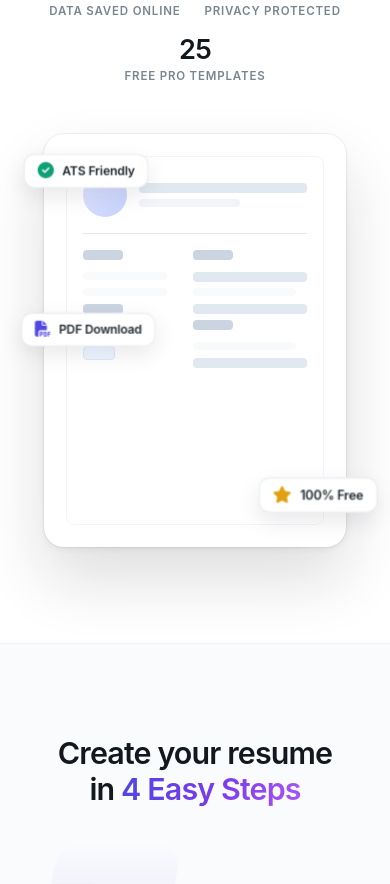
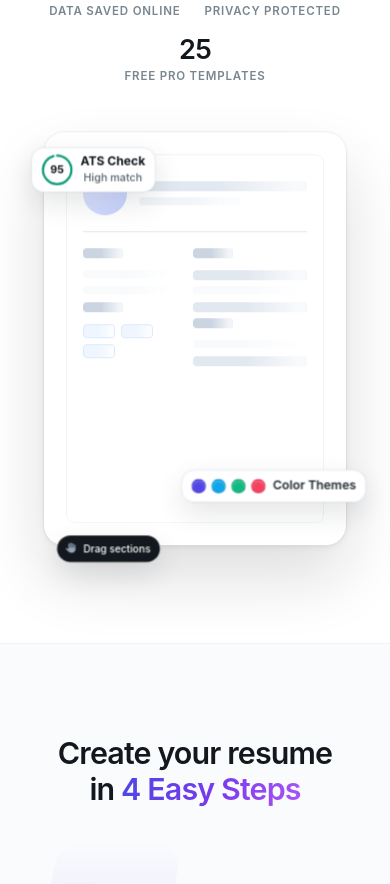
Before and after one commit to balagowda/ResumeBuilder, a React (Create React App) app: page / in a window 390 px wide. Shown: the part 860-1744 px from the top of the page. Built offline with nearby package versions, Linux system fonts and the light colour scheme; a web font is replaced by a local one.

Commit message:
3-d interact improvement

```diff
--- a/src/Styles/LandingPage.css
+++ b/src/Styles/LandingPage.css
@@ -265,6 +265,17 @@
   aspect-ratio: 380 / 520;
   perspective: 1000px;
   position: relative;
+  animation: ambient-float 6s ease-in-out infinite;
+}
+
+.scene:hover {
+  animation-play-state: paused;
+}
+
+@keyframes ambient-float {
+  0% { transform: translateY(0px); }
+  50% { transform: translateY(-12px); }
+  100% { transform: translateY(0px); }
 }
 
 .tilt-card {
@@ -288,6 +299,8 @@
   cursor: grabbing;
 }
 
+
+
 /* Fake Resume Paper styling */
 .mock-resume {
   width: 100%;
@@ -324,6 +337,8 @@
   background-color: #e2e8f0;
   border-radius: 4px;
   margin-bottom: 6px;
+  position: relative;
+  overflow: hidden;
 }
 
 .mock-line-short {
@@ -331,6 +346,8 @@
   width: 60%;
   background-color: #f1f5f9;
   border-radius: 4px;
+  position: relative;
+  overflow: hidden;
 }
 
 .mock-line-medium {
@@ -339,6 +356,8 @@
   background-color: #f8fafc;
   border-radius: 4px;
   margin-bottom: 8px;
+  position: relative;
+  overflow: hidden;
 }
 
 .mock-divider {
@@ -360,6 +379,8 @@
   background-color: #cbd5e1;
   border-radius: 4px;
   margin-bottom: 12px;
+  position: relative;
+  overflow: hidden;
 }
 
 .mock-chip-container {
@@ -374,6 +395,25 @@
   background-color: #eff6ff;
   border: 1px solid #dbeafe;
   border-radius: 4px;
+  position: relative;
+  overflow: hidden;
+}
+
+@keyframes shimmer {
+  0% { transform: translateX(-100%); }
+  100% { transform: translateX(100%); }
+}
+
+.mock-line-long::after,
+.mock-line-short::after,
+.mock-line-medium::after,
+.mock-section-title::after,
+.mock-chip::after {
+  content: '';
+  position: absolute;
+  top: 0; left: 0; right: 0; bottom: 0;
+  background: linear-gradient(90deg, rgba(255,255,255,0) 0%, rgba(255,255,255,0.8) 50%, rgba(255,255,255,0) 100%);
+  animation: shimmer 2.5s infinite linear;
 }
 
 .mock-left, .mock-right {
@@ -381,18 +421,130 @@
   flex-direction: column;
 }
 
-/* 3D Floating Parallax Badges */
-/* The floating badges read as chips of white paper with a coloured glyph,
-   rather than three differently-tinted pastel blocks. Keeping the surface
-   white lets them sit over the card without competing with it, and the icon
-   still carries each one's meaning. */
-.parallax-badge {
+/* 3D Stacked Layers */
+.resume-layer {
   position: absolute;
-  padding: 9px 14px;
+  top: 0; left: 0; right: 0; bottom: 0;
+  border-radius: var(--radius-lg);
+  background-color: #ffffff;
+  border: 1px solid #f1f5f9;
+  z-index: -1;
+  transition: transform 0.5s cubic-bezier(0.34, 1.56, 0.64, 1), box-shadow 0.5s ease;
+  display: flex;
+  align-items: center;
+  overflow: hidden;
+}
+
+/* Add a subtle brand tint to the background layers so they aren't plain white */
+.layer-left {
+  transform: translateZ(-20px) translateX(0) rotateZ(0deg);
+  justify-content: flex-start;
+  padding-left: 14px;
+  background: linear-gradient(135deg, #f8fafc 0%, #e0e7ff 100%);
+  border-color: #c7d2fe;
+}
+
+.layer-right {
+  transform: translateZ(-40px) translateX(0) rotateZ(0deg);
+  justify-content: flex-end;
+  padding-right: 14px;
+  background: linear-gradient(135deg, #f8fafc 0%, #dcfce7 100%);
+  border-color: #bbf7d0;
+}
+
+.tilt-card:hover .layer-left {
+  transform: translateZ(-20px) translateX(-90px) rotateZ(-4deg);
+  box-shadow: -12px 12px 24px rgba(18, 24, 29, 0.08);
+}
+
+.tilt-card:hover .layer-right {
+  transform: translateZ(-40px) translateX(90px) rotateZ(4deg);
+  box-shadow: 12px 12px 24px rgba(18, 24, 29, 0.08);
+}
+
+.layer-text {
+  writing-mode: vertical-rl;
+  text-orientation: mixed;
+  font-size: 1.15rem;
+  font-weight: 800;
+  letter-spacing: 0.15em;
+  opacity: 0;
+  transition: opacity 0.4s ease 0.1s;
+  white-space: nowrap;
+  position: relative;
+  z-index: 2;
+}
+
+.layer-left .layer-text {
+  color: #4338ca; /* Deep indigo */
+}
+
+.layer-right .layer-text {
+  color: #166534; /* Deep green */
+}
+
+.layer-text-left {
+  transform: rotate(180deg);
+}
+
+.tilt-card:hover .layer-text {
+  opacity: 1;
+}
+
+/* Skeleton decorations inside the sliding layers */
+.layer-decoration {
+  position: absolute;
+  top: 24px;
+  left: 24px;
+  right: 24px;
+  bottom: 24px;
+  display: flex;
+  flex-direction: column;
+  gap: 12px;
+  opacity: 0.35;
+  pointer-events: none;
+  z-index: 1;
+}
+
+.layer-left .layer-decoration {
+  align-items: flex-end; /* Align right side so it shows when sliding left */
+}
+
+.layer-right .layer-decoration {
+  align-items: flex-start; /* Align left side so it shows when sliding right */
+}
+
+.dec-box {
+  width: 48px;
+  height: 48px;
   border-radius: var(--radius-sm);
+  margin-bottom: 8px;
+}
+
+.layer-left .dec-box, .layer-left .dec-line {
+  background-color: #818cf8;
+}
+
+.layer-right .dec-box, .layer-right .dec-line {
+  background-color: #4ade80;
+}
+
+.dec-line {
+  height: 8px;
+  border-radius: 4px;
+}
+
+.w-full { width: 100%; }
+.w-3\/4 { width: 75%; }
+.w-1\/2 { width: 50%; }
+
+/* Float-out Interactive UI Panels */
+.ui-panel {
+  position: absolute;
+  padding: 10px 14px;
+  border-radius: var(--radius-md);
   font-size: 0.8rem;
-  font-weight: 600;
-  letter-spacing: var(--tracking-tight);
+  font-weight: 500;
   color: var(--ink-800);
   background-color: rgba(255, 255, 255, 0.96);
   backdrop-filter: blur(8px);
@@ -400,47 +552,121 @@
   border: 1px solid var(--line);
   display: flex;
   align-items: center;
-  gap: 8px;
-  box-shadow: 0 8px 22px rgba(18, 24, 29, 0.1);
+  gap: 12px;
+  box-shadow: 0 12px 32px rgba(18, 24, 29, 0.12),
+              0 0 0 1px rgba(18, 24, 29, 0.04);
   pointer-events: none;
   animation: floating 3s ease-in-out infinite alternate;
-}
-
-.parallax-badge i {
-  font-size: 0.95rem;
-}
-
-.badge-ats {
-  top: 50px;
-  left: -20px;
-  transform: translateZ(60px);
+  z-index: 20;
+}
+
+/* ATS Ring Panel */
+.panel-ats {
+  top: 40px;
+  left: -40px;
+  transform: translateZ(70px);
   animation-delay: 0.2s;
 }
 
-.badge-ats i {
-  color: var(--accent-green);
-}
-
-.badge-free {
+.ats-ring {
+  position: relative;
+  width: 36px;
+  height: 36px;
+  display: flex;
+  align-items: center;
+  justify-content: center;
+}
+
+.circular-chart {
+  display: block;
+  width: 100%;
+  height: 100%;
+}
+
+.circle-bg {
+  fill: none;
+  stroke: #e2e8f0;
+  stroke-width: 2.5;
+}
+
+.circle {
+  fill: none;
+  stroke: var(--accent-green);
+  stroke-width: 2.5;
+  stroke-linecap: round;
+  animation: progress 2s ease-out forwards;
+}
+
+@keyframes progress {
+  0% { stroke-dasharray: 0, 100; }
+  100% { stroke-dasharray: 95, 100; }
+}
+
+.ats-score {
+  position: absolute;
+  font-size: 0.75rem;
+  font-weight: 700;
+  color: var(--ink-900);
+}
+
+.ats-text {
+  display: flex;
+  flex-direction: column;
+}
+
+.ats-text strong {
+  font-size: 0.85rem;
+  color: var(--ink-900);
+  line-height: 1.2;
+}
+
+.ats-text span {
+  font-size: 0.75rem;
+  color: var(--ink-500);
+}
+
+/* Theme Picker Panel */
+.panel-theme {
   bottom: 80px;
-  right: -25px;
+  right: -50px;
   transform: translateZ(90px);
   animation-delay: 0.5s;
 }
 
-.badge-free i {
-  color: #e0a010;
-}
-
-.badge-pdf {
-  top: 240px;
-  left: -30px;
-  transform: translateZ(45px);
+.theme-colors {
+  display: flex;
+  gap: 6px;
+}
+
+.theme-dot {
+  width: 16px;
+  height: 16px;
+  border-radius: 50%;
+  border: 1px solid rgba(0,0,0,0.1);
+  box-shadow: inset 0 2px 4px rgba(255,255,255,0.2);
+}
+
+.theme-text {
+  font-weight: 600;
+  color: var(--ink-800);
+  font-size: 0.85rem;
+}
+
+/* Drag to reorder panel */
+.panel-drag {
+  bottom: -20px;
+  left: 30px;
+  transform: translateZ(50px);
   animation-delay: 0.8s;
-}
-
-.badge-pdf i {
-  color: var(--brand);
+  padding: 8px 16px;
+  border-radius: 999px;
+  background-color: var(--ink-900);
+  color: #ffffff;
+  border: none;
+}
+
+.panel-drag i {
+  color: #94a3b8;
 }
 
 /* Decoration only, and it never stops — hand it back to anyone who has asked
@@ -1407,24 +1633,40 @@
     padding: 0 20px;
   }
 
-  .parallax-badge {
-    padding: 6px 12px;
+  .ui-panel {
+    padding: 6px 10px;
     font-size: 0.72rem;
-  }
-
-  .badge-ats {
-    top: 30px;
-    left: -10px;
-  }
-
-  .badge-free {
+    gap: 8px;
+  }
+
+  .panel-ats {
+    top: 20px;
+    left: -15px;
+    transform: translateZ(50px) scale(0.85);
+  }
+
+  .panel-theme {
     bottom: 50px;
-    right: -15px;
-  }
-
-  .badge-pdf {
-    top: 180px;
-    left: -15px;
+    right: -25px;
+    transform: translateZ(60px) scale(0.85);
+  }
+
+  .panel-drag {
+    bottom: -10px;
+    left: 10px;
+    transform: translateZ(40px) scale(0.85);
+  }
+
+  .tilt-card:hover .layer-left, .tilt-card:active .layer-left {
+    transform: translateZ(-20px) translateX(-50px) rotateZ(-3deg);
+  }
+
+  .tilt-card:hover .layer-right, .tilt-card:active .layer-right {
+    transform: translateZ(-40px) translateX(50px) rotateZ(3deg);
+  }
+
+  .layer-text {
+    font-size: 0.9rem;
   }
 
   .features-grid {
--- a/src/Styles/ResumeSheetPreview.css
+++ b/src/Styles/ResumeSheetPreview.css
@@ -3,7 +3,8 @@
    gallery cards use — the templates' type sizes are tuned against it. */
 
 .sheet-frame {
-  background: #eef0f6;
+  /* background: #eef0f6; */
+  background: white;
   border: 1px solid #e2e5ee;
   border-radius: 16px;
   padding: 20px;
--- a/src/components/LandingPage.js
+++ b/src/components/LandingPage.js
@@ -256,57 +256,22 @@ const TestimonialMarquee = () => {
 };
 
 const LandingPage = () => {
-  const cardRef = useRef(null);
-  const [tiltStyle, setTiltStyle] = useState({});
   const location = useLocation();
 
   // The "Feedback" nav link routes here as /#feedback. location.key changes on
   // every push, so repeat clicks scroll again instead of going nowhere.
+  // The Feedback nav link logic remains here.
   useEffect(() => {
     if (location.hash !== '#feedback') return;
     const target = document.getElementById('feedback');
     if (!target) return;
-    // scrollIntoView would get swallowed by .landing-container's overflow:hidden,
-    // so scroll the window directly and leave room for the sticky header.
     const top = target.getBoundingClientRect().top + window.scrollY - 80;
     window.scrollTo({ top, behavior: 'smooth' });
-    // Smooth scrolling is a no-op in some browsers (reduced-motion settings,
-    // older engines), so snap into place if nothing actually moved.
     const snap = setTimeout(() => {
       if (Math.abs(window.scrollY - top) > 8) window.scrollTo(0, top);
     }, 700);
     return () => clearTimeout(snap);
   }, [location.hash, location.key]);
-
-  const handleMouseMove = (e) => {
-    if (!cardRef.current) return;
-    const card = cardRef.current;
-    const box = card.getBoundingClientRect();
-
-    // Get mouse position relative to the element
-    const x = e.clientX - box.left;
-    const y = e.clientY - box.top;
-
-    // Normalize coordinates around the center (from -0.5 to 0.5)
-    const px = (x / box.width) - 0.5;
-    const py = (y / box.height) - 0.5;
-
-    // Calculate rotation angles (max 25 degrees tilt)
-    const rotateX = -py * 25;
-    const rotateY = px * 25;
-
-    setTiltStyle({
-      transform: `perspective(1000px) rotateX(${rotateX}deg) rotateY(${rotateY}deg) scale3d(1.02, 1.02, 1.02)`,
-      transition: 'transform 0.05s ease-out'
-    });
-  };
-
-  const handleMouseLeave = () => {
-    setTiltStyle({
-      transform: 'perspective(1000px) rotateX(0deg) rotateY(0deg) scale3d(1, 1, 1)',
-      transition: 'transform 0.5s ease-out'
-    });
-  };
 
   return (
     <div className="landing-container">
@@ -354,16 +319,16 @@ const LandingPage = () => {
 
           {/* 3D Interactive Resume Mockup */}
           <div className="hero-visual">
-            <div
-              className="scene"
-              onMouseMove={handleMouseMove}
-              onMouseLeave={handleMouseLeave}
-            >
-              <div
-                className="tilt-card"
-                ref={cardRef}
-                style={tiltStyle}
-              >
+            <div className="scene">
+              <div className="tilt-card">
+                {/* Layered background pages to create a stacked look */}
+                <div className="resume-layer layer-left">
+                  <span className="layer-text layer-text-left">ATS-FRIENDLY</span>
+                </div>
+                <div className="resume-layer layer-right">
+                  <span className="layer-text layer-text-right">NO SIGN-UP</span>
+                </div>
+
                 {/* Fake Resume Content representing 3D elements */}
                 <div className="mock-resume">
                   <div className="mock-header">
@@ -398,15 +363,42 @@ const LandingPage = () => {
                   </div>
                 </div>
 
-                {/* Float-out Parallax Elements (Layered in 3D using translateZ) */}
-                <div className="parallax-badge badge-ats">
-                  <i className="fas fa-check-circle"></i> ATS Friendly
+                {/* Float-out Interactive UI Panels */}
+                <div className="ui-panel panel-ats">
+                  <div className="ats-ring">
+                    <svg viewBox="0 0 36 36" className="circular-chart">
+                      <path className="circle-bg"
+                        d="M18 2.0845
+                          a 15.9155 15.9155 0 0 1 0 31.831
+                          a 15.9155 15.9155 0 0 1 0 -31.831"
+                      />
+                      <path className="circle"
+                        strokeDasharray="95, 100"
+                        d="M18 2.0845
+                          a 15.9155 15.9155 0 0 1 0 31.831
+                          a 15.9155 15.9155 0 0 1 0 -31.831"
+                      />
+                    </svg>
+                    <span className="ats-score">95</span>
+                  </div>
+                  <div className="ats-text">
+                    <strong>ATS Check</strong>
+                    <span>High match</span>
+                  </div>
                 </div>
-                <div className="parallax-badge badge-free">
-                  <i className="fas fa-star"></i> 100% Free
+
+                <div className="ui-panel panel-theme">
+                  <div className="theme-colors">
+                    <span className="theme-dot" style={{backgroundColor: '#4f46e5'}}></span>
+                    <span className="theme-dot" style={{backgroundColor: '#0ea5e9'}}></span>
+                    <span className="theme-dot" style={{backgroundColor: '#10b981'}}></span>
+                    <span className="theme-dot" style={{backgroundColor: '#f43f5e'}}></span>
+                  </div>
+                  <div className="theme-text">Color Themes</div>
                 </div>
-                <div className="parallax-badge badge-pdf">
-                  <i className="fas fa-file-pdf"></i> PDF Download
+
+                <div className="ui-panel panel-drag">
+                  <i className="fas fa-hand-paper"></i> <span>Drag sections</span>
                 </div>
               </div>
             </div>
```
